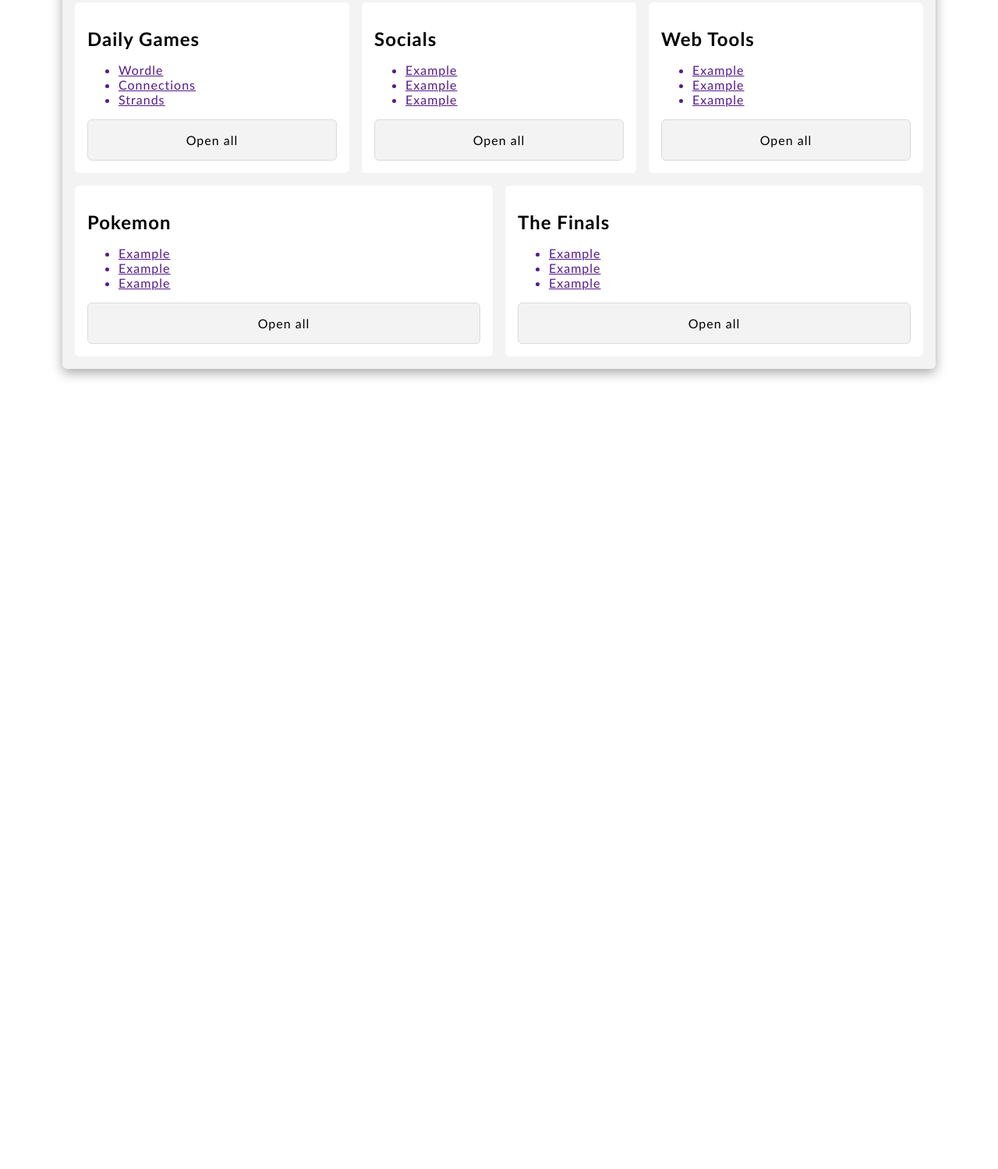
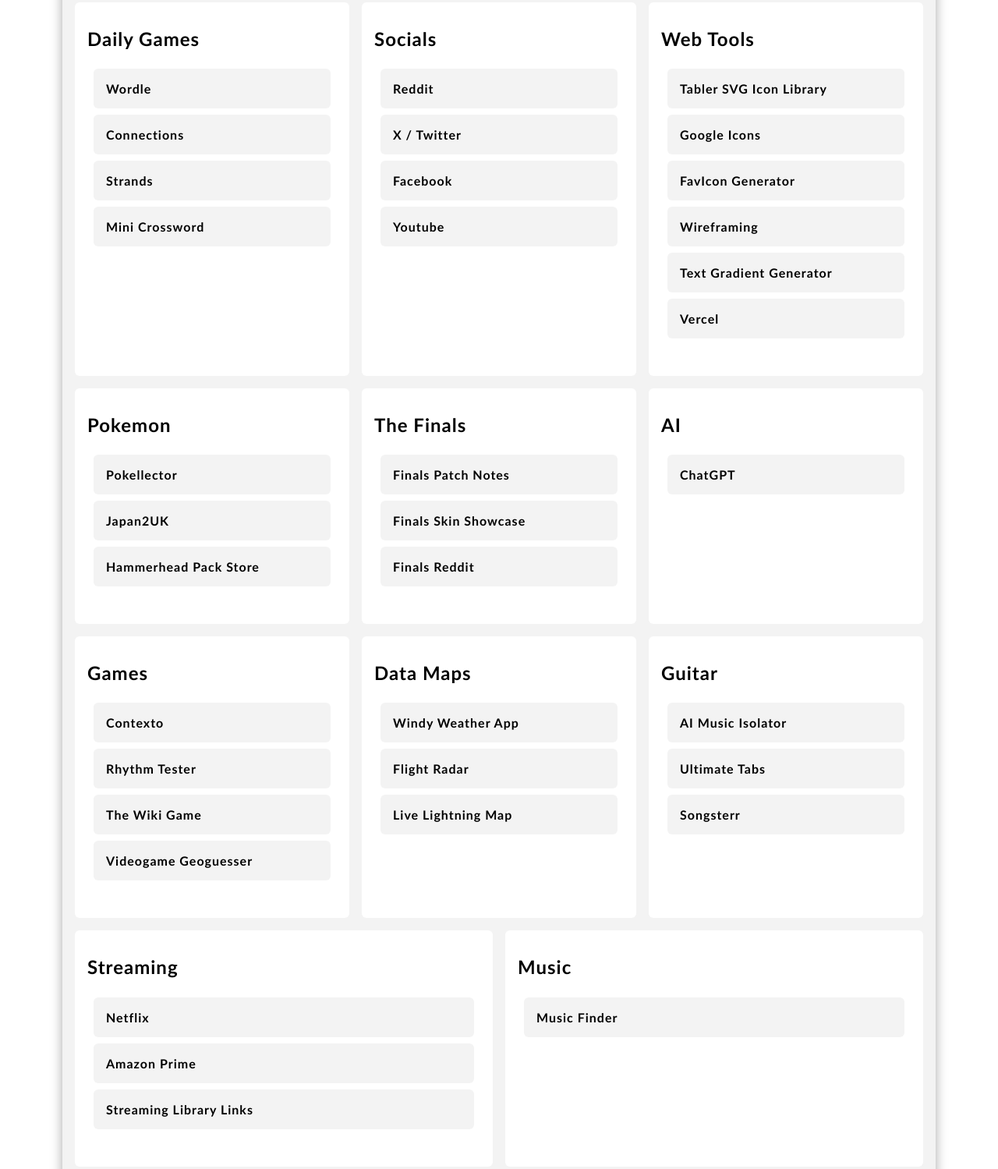
Before and after one commit to KNorton1531/daily-tools, a plain HTML site: page bookmarks.html in a window 1280 px wide. Shown: the part 94-1593 px from the top of the page at 78% size. Before the commit the page ends 800 px from the top, so only its background shows below. Drawn offline with nearby package versions, Linux system fonts and the light colour scheme.

Commit message:
Finish bookmarks

```diff
--- a/bookmarks.html
+++ b/bookmarks.html
@@ -79,47 +79,102 @@
                 <div class="category">
                     <h1>Daily Games</h1>
                     <ul>
-                        <a href=""><li>Wordle</li></a>
-                        <a href=""><li>Connections</li></a>
-                        <a href=""><li>Strands</li></a>
+                        <a href="https://www.nytimes.com/games/wordle/index.html" target=”_blank”><li>Wordle</li></a>
+                        <a href="https://www.nytimes.com/games/connections" target=”_blank”><li>Connections</li></a>
+                        <a href="https://www.nytimes.com/games/strands" target=”_blank”><li>Strands</li></a>
+                        <a href="https://www.nytimes.com/crosswords/game/mini" target=”_blank”><li>Mini Crossword</li></a>
                     </ul>
-                    <div class="openAll">Open all</div>
                 </div>
                 <div class="category">
                     <h1>Socials</h1>
                     <ul>
-                        <a href=""><li>Example</li></a>
-                        <a href=""><li>Example</li></a>
-                        <a href=""><li>Example</li></a>
+                        <a href="https://old.reddit.com/hot/" target=”_blank”><li>Reddit</li></a>
+                        <a href="https://x.com/home" target=”_blank”><li>X / Twitter</li></a>
+                        <a href="https://www.facebook.com/" target=”_blank”><li>Facebook</li></a>
+                        <a href="https://www.youtube.com/" target=”_blank”><li>Youtube</li></a>
                     </ul>
-                    <div class="openAll">Open all</div>
                 </div>
+
                 <div class="category">
                     <h1>Web Tools</h1>
                     <ul>
-                        <a href=""><li>Example</li></a>
-                        <a href=""><li>Example</li></a>
-                        <a href=""><li>Example</li></a>
+                        <a href="https://tablericons.com/" target=”_blank”><li>Tabler SVG Icon Library</li></a>
+                        <a href="https://fonts.google.com/icons" target=”_blank”><li>Google Icons</li></a>
+                        <a href="https://favicon.io/favicon-generator/" target=”_blank”><li>FavIcon Generator</li></a>
+                        <a href="https://app.mockflow.com/" target=”_blank”><li>Wireframing</li></a>
+                        <a href="https://www.cssgradienttext.com/" target=”_blank”><li>Text Gradient Generator</li></a>
+                        <a href="https://vercel.com/new" target=”_blank”><li>Vercel</li></a>
                     </ul>
-                    <div class="openAll">Open all</div>
                 </div>
+
                 <div class="category">
                     <h1>Pokemon</h1>
                     <ul>
-                        <a href=""><li>Example</li></a>
-                        <a href=""><li>Example</li></a>
-                        <a href=""><li>Example</li></a>
+                        <a href="pokellector.com" target="_blank"><li>Pokellector</li></a>
+                        <a href="https://www.japan2uk.com/" target="_blank"><li>Japan2UK</li></a>
+                        <a href="https://hammerheadtcg.co.uk/" target="_blank"><li>Hammerhead Pack Store</li></a>
                     </ul>
-                    <div class="openAll">Open all</div>
                 </div>
                 <div class="category">
                     <h1>The Finals</h1>
                     <ul>
-                        <a href=""><li>Example</li></a>
-                        <a href=""><li>Example</li></a>
-                        <a href=""><li>Example</li></a>
+                        <a href="https://www.reachthefinals.com/patchnotes" target=”_blank”><li>Finals Patch Notes</li></a>
+                        <a href="https://www.youtube.com/@THEFINALSSKINSHOWCASE" target=”_blank”><li>Finals Skin Showcase</li></a>
+                        <a href="https://old.reddit.com/r/thefinals/" target=”_blank”><li>Finals Reddit</li></a>
                     </ul>
-                    <div class="openAll">Open all</div>
+                </div>
+
+                <div class="category">
+                    <h1>AI</h1>
+                    <ul>
+                        <a href="https://chatgpt.com/" target=”_blank”><li>ChatGPT</li></a>
+                    </ul>
+                </div>
+
+                <div class="category">
+                    <h1>Games</h1>
+                    <ul>
+                        <a href="https://contexto.me/" target=”_blank”><li>Contexto</li></a>
+                        <a href="https://www.concerthotels.com/got-rhythm" target=”_blank”><li>Rhythm Tester</li></a>
+                        <a href="https://www.thewikigame.com/group" target=”_blank”><li>The Wiki Game</li></a>
+                        <a href="https://lostgamer.io/" target=”_blank”><li>Videogame Geoguesser</li></a>
+                    </ul>
+                </div>
+
+                <div class="category">
+                    <h1>Data Maps</h1>
+                    <ul>
+                        <a href="https://www.windy.com/" target=”_blank”><li>Windy Weather App</li></a>
+                        <a href="https://www.flightradar24.com/" target=”_blank”><li>Flight Radar</li></a>
+                        <a href="blitzortung.org/" target=”_blank”><li>Live Lightning Map</li></a>
+                    </ul>
+                </div>
+
+                <div class="category">
+                    <h1>Guitar</h1>
+                    <ul>
+                        <a href="https://studio.moises.ai/" target=”_blank”><li>AI Music Isolator</li></a>
+                        <a href="https://tabs.ultimate-guitar.com/" target=”_blank”><li>Ultimate Tabs</li></a>
+                        <a href="songsterr.com/" target=”_blank”><li>Songsterr</li></a>
+                    </ul>
+                </div>
+
+                <div class="category">
+                    <h1>Streaming</h1>
+                    <ul>
+                        <a href="https://www.netflix.com/" target=”_blank”><li>Netflix</li></a>
+                        <a href="https://www.amazon.co.uk/Amazon-Video/b?&node=3010085031&ref=dvm_MLP_ROWEU_UK_1" target=”_blank”><li>Amazon Prime</li></a>
+                        <a href="https://fmhy.pages.dev/videopiracyguide" target=”_blank”><li>Streaming Library Links</li></a>
+
+                    </ul>
+                </div>
+
+                <div class="category">
+                    <h1>Music</h1>
+                    <ul>
+                        <a href="https://everynoise.com/" target=”_blank”><li>Music Finder</li></a>
+
+                    </ul>
                 </div>
             </div>
         </div>
--- a/css/bookmarks.css
+++ b/css/bookmarks.css
@@ -13,6 +13,29 @@
     border-radius: 6px;
     width: 32%;
     flex-grow: 1;
+}
+
+.category ul{
+    list-style-type: none;
+    padding: 0.5rem;
+    margin-top: 0;
+}
+
+.category li{
+    padding: 1rem;
+    background: #f3f3f3;
+    margin-bottom: 0.5rem;
+    border-radius: 6px;
+    color: #000;
+    font-weight: bold;
+}
+
+.category li:hover{
+    background: #e7e7e7;
+}
+
+.category a{
+    text-decoration: none;
 }
 
 .category h1{
```
